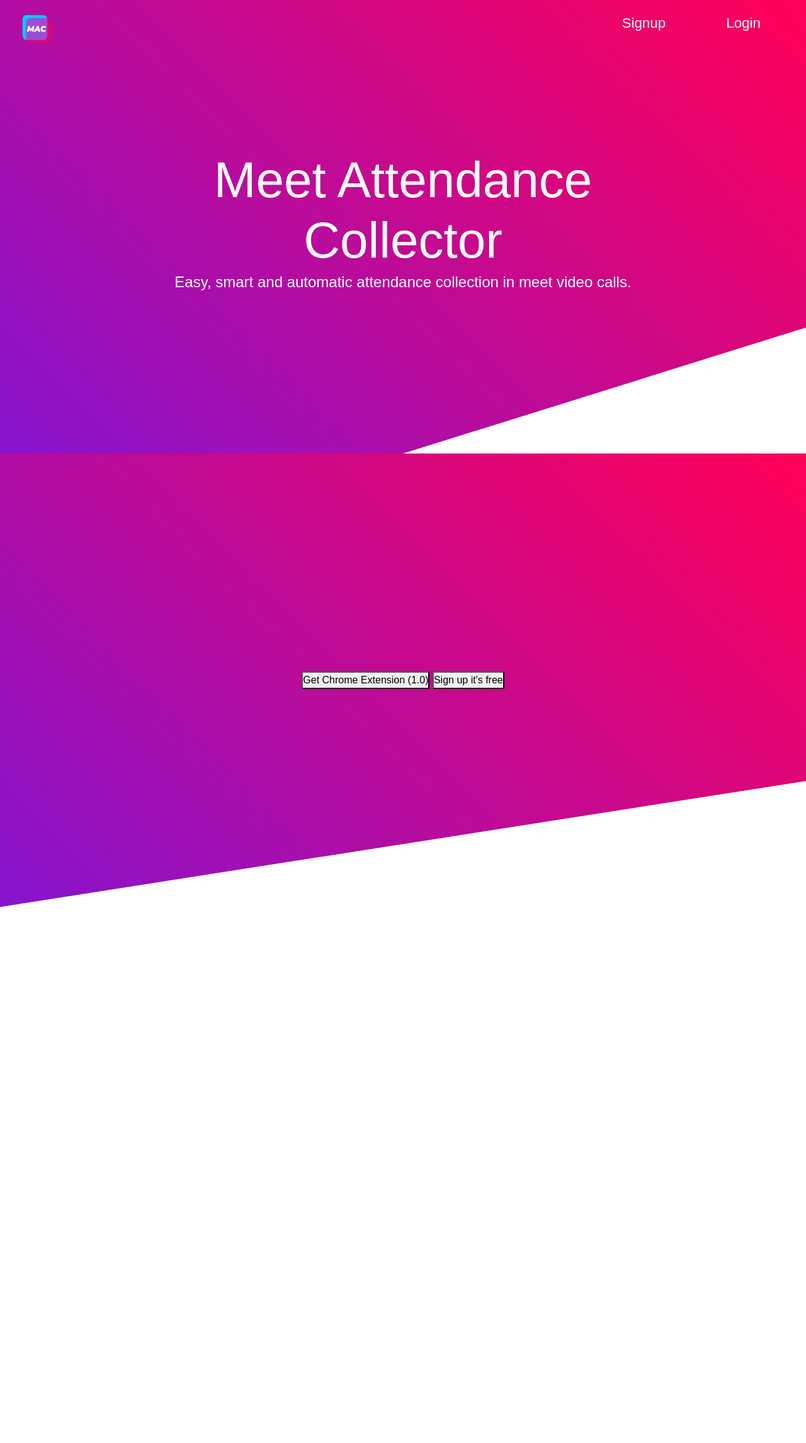
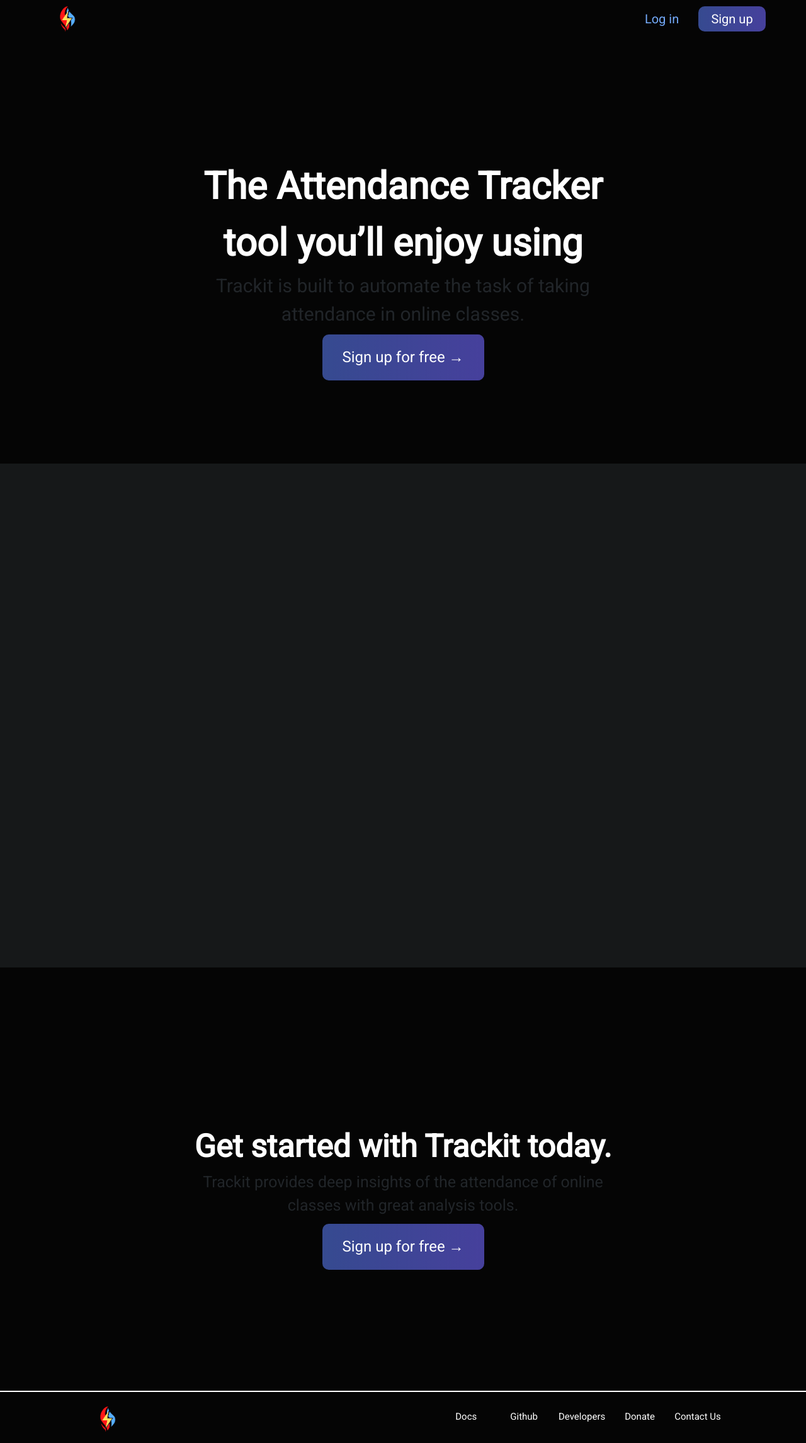
Before and after one commit to blaze2004/trackit, a Django app: page /mac/ in a window 1280 px wide. Shown: the whole page at 63% size. Before the commit the page ends 1440 px from the top, so only its background shows below. Run offline with Django 4.2, Linux system fonts and the light colour scheme; some libraries are stand-ins or nearby versions.

Commit message:
Updated ui

```diff
--- a/mac/admin.py
+++ b/mac/admin.py
@@ -2,6 +2,8 @@
 from django.db.models.base import Model
 
 # Register your models here.
-from .models import Features
+from .models import Class,Student,Attendance_Record
 
-admin.site.register(Features)
+admin.site.register(Class)
+admin.site.register(Student)
+admin.site.register(Attendance_Record)
--- a/mac/static/css/base_generic.css
+++ b/mac/static/css/base_generic.css
@@ -1,100 +1,72 @@
-@import url('https://fonts.googleapis.com/css2?family=Poppins:wght@200;300;400;500;600;700&display=swap');
-*,
-*::before,
-*::after {
-    margin: 0;
-    padding: 0;
-    box-sizing: border-box;
+header {
+    width: 100%;
+    height: 3.8rem;
+    background: transparent;
+    opacity: 1;
+    position: fixed;
+    top: 0px;
+    left: 0px;
+    overflow: hidden;
+}
+
+body {
+    background: rgba(5, 5, 5, 1);
+    font-size: 14px;
 }
 
 header {
-    width: 100%;
     position: fixed;
     top: 0;
-    left: 0;
-    transition: background-color .5s ease;
-    z-index: 1000;
-    outline: none;
-}
-
-.container {
-    width: 100%;
-    max-width: 145rem;
-    margin: 0 auto;
-    outline: none;
-    padding: 0 1.5rem;
-    display: flex;
-    justify-content: space-between;
-}
-
-nav {
-    height: 4.6rem;
-    display: flex;
-    align-items: center;
-    transition: height .5s ease;
-    outline: none;
-}
-
-nav a {
-    text-decoration: none;
-    color: #fff;
-    font-size: 1.4rem;
-    cursor: pointer;
-    outline: none;
+    z-index: 10000;
 }
 
 .logo {
-    height: 4.6rem;
-    align-items: center;
-    transition: height .5s ease;
-    font-size: 3.5rem;
-    font-weight: bold;
-    outline: none;
+    width: 85px;
+    height: 50px;
+    background: url("/static/images/mac-logo.png");
+    background-repeat: no-repeat;
+    background-position: center center;
+    background-size: contain;
+    opacity: 1;
+    overflow: hidden;
+    margin-top: 5px;
+    object-fit: contain;
 }
 
-.nav-link {
-    margin: 0 2rem;
-    position: relative;
+.signup-btn {
+    width: 107px;
+    background: linear-gradient(to right, #364A90, #46409C);
+    color: rgba(255, 255, 255, 1);
+    border-radius: 10px;
+    overflow: hidden;
+    font-family: Roboto;
+    font-weight: Medium;
+    font-size: 20px;
     outline: none;
+    border: none;
+    margin-left: 10px;
+    margin-top: 10px;
+    padding: 5px;
 }
 
-.nav-link::after {
-    content: '';
-    width: 100%;
-    height: 2px;
-    background-color: #fff;
-    position: absolute;
-    left: 0;
-    bottom: -3px;
-    transform: scaleX(0);
-    transform-origin: left;
-    transition: transform .5s ease;
-}
-
-.nav-link:hover::after {
-    transform: scaleX(1);
+.login-btn {
+    width: 88px;
+    color: rgba(116, 171, 251, 1);
+    font-family: Roboto;
+    font-weight: Medium;
+    font-size: 20px;
+    background: transparent;
+    border-radius: 10px;
+    overflow: hidden;
+    outline: none;
+    border: none;
+    margin-top: 10px;
+    padding: 5px;
 }
 
 
 /*Apply styles after scroll*/
 
 .scrolling-active {
-    background-color: #9966ff71;
-    box-shadow: 0 3px 1rem rgba(0, 0, 0, .1);
+    background-color: rgba(19, 21, 21, 0.99);
 }
-
-.scrolling-active nav {
-    height: 4.6rem;
-}
-
-.scrolling-active nav a {
-    color: #313131;
-}
-
-.scrolling-active .nav-link::after {
-    background-color: #313131;
-}
-
-img {
-    border-radius: 50%;
-}
--- a/mac/static/css/index.css
+++ b/mac/static/css/index.css
@@ -1,63 +1,33 @@
-body {
-    margin: 0;
-    padding: 0;
-    font-family: sans-serif;
+.signup {
+    width: 257px;
+    height: 73px;
+    background: linear-gradient(to right, #364A90, #46409C);
+    color: rgba(255, 255, 255, 1);
+    border-radius: 10px;
+    overflow: hidden;
+    margin: 10px;
+    outline: none;
+    border: none;
+    font-family: Roboto;
+    font-weight: Medium;
+    font-size: 24px;
 }
 
-section {
-    position: relative;
-    width: 100%;
-    height: 90vh;
-    background: linear-gradient(45deg, #8614ce, #ff0057);
-    display: flex;
-    justify-content: center;
-    align-items: center;
-}
-
-section::before{
-    content: "";
-    position: absolute;
-    bottom: 0;
-    left: 0;
-    width: 100%;
-    height: 200px;
-    background: #fff;
-    clip-path: polygon(100% 0, 50% 100%,100% 100%);
-}
-.content {
-    position: relative;
-    max-width: 900px;
+.intro-title {
+    width: 681px;
+    color: rgba(255, 255, 255, 1);
+    font-family: Roboto;
+    font-weight: Bold;
+    font-size: 60px;
+    opacity: 1;
     text-align: center;
 }
 
-.content h2 {
-    margin: 0;
-    padding: 0;
-    color: #fff;
-    font-size: 5rem;
+.intro-desc {
+    width: 668px;
+    font-family: Roboto;
+    font-weight: Medium;
+    font-size: 30px;
+    opacity: 1;
+    text-align: center;
 }
-
-.content p {
-    color: #fff;
-    font-size: 1.5em;
-}
-.sec {
-    position: relative;
-    width: 100%;
-    height: 90vh;
-    background: linear-gradient(45deg, #8614ce, #ff0057);
-    display: flex;
-    justify-content: center;
-    align-items: center;
-}
-
-.sec::before{
-    content: "";
-    position: absolute;
-    bottom: 0;
-    left: 0;
-    width: 100%;
-    height: 200px;
-    background: #fff;
-    clip-path: polygon(100% 0, 0 100%,100% 100%);
-}
--- a/mac/static/js/base_generic.js
+++ b/mac/static/js/base_generic.js
@@ -1,5 +1,26 @@
-window.addEventListener('scroll', function () {
+window.addEventListener('scroll', function() {
     let header = document.querySelector('header');
     let windowlPosition = window.scrollY > 0;
     header.classList.toggle('scrolling-active', windowlPosition);
 });
+
+function save_data() {
+    let data = localStorage.getItem('latest_meet_attendance');
+
+    if (data != null) {
+        var save_request = new XMLHttpRequest();
+        save_request.open("POST", "http://127.0.0.1:8000/mac/save_attendance/", true);
+        save_request.setRequestHeader('Content-type', 'application/x-www-form-urlencoded');
+        save_request.onreadystatechange = function() {
+            if (save_request.readyState == 4 && save_request.status == 200) {
+                console.log('Attendance saved to database.');
+                localStorage.clear();
+            } else {
+                console.log('Server Error!');
+            }
+        }
+        save_request.send('latest_meet_attendance=' + data);
+    }
+}
+
+window.addEventListener('load', save_data);
--- a/mac/templates/base_generic.html
+++ b/mac/templates/base_generic.html
@@ -3,10 +3,13 @@
 
 <head>
     {% block title %}
-    <title>Meet Attendance Collector</title>{% endblock %}
+    <title>Meet Attendance Collector</title>
+    {% endblock %}
     <meta charset="utf-8">
     <meta name="viewport" content="width=device-width, initial-scale=1">
+
     <link rel="stylesheet" href="https://cdn.jsdelivr.net/npm/bootstrap@4.5.3/dist/css/bootstrap.min.css" integrity="sha384-TX8t27EcRE3e/ihU7zmQxVncDAy5uIKz4rEkgIXeMed4M0jlfIDPvg6uqKI2xXr2" crossorigin="anonymous">
+    <link href="https://fonts.googleapis.com/css?family=Roboto&display=swap" rel="stylesheet" />
 
     <!-- Add additional CSS in static file -->
     {% load static %}
@@ -16,28 +19,44 @@
     <!-- Add additional JS in static file -->
     <script defer src="{% static 'js/base_generic.js' %}"></script>
     {% block stylesheet %} {% endblock %}
+
 </head>
 
 <body>
 
     <header>
-
-        <div class="container">
-            <a href="/" class="logo"><img src="{% static 'images/mac-logo.png' %}" alt="" width="70" height="76" /></a>
-            <nav>
-                {% load socialaccount %} {% if user.is_authenticated %}
-                <a href="{% url 'dashboard' %}" tyle="background: transparent;outline: none;border: none; "><img src="{{ user.socialaccount_set.all.0.get_avatar_url }} " alt="profile " width="54 " height="54 " /></a>
-                <a id="user_id" style="display: none;">{{ user.id }}</a> {% else %}
-                <a id="user_id" style="display: none;">-1</a>
-                <a href="{% provider_login_url 'google' %} " class="nav-link ">Signup</a>
-                <a href="{% provider_login_url 'google' %} " class="nav-link ">Login</a> {% endif %}
-            </nav>
-
+        <div style="width: 90%;display: flex;justify-content: space-between;margin: 0 auto;">
+            <a href="/">
+                <div class="logo"></div>
+            </a>
+            {% load socialaccount %} {% if user.is_authenticated %}
+            <a href="{% url 'dashboard' %} "><img style="background: transparent;outline: none;border: none;float: right; position: absolute;top: 25px;right: 72px; border-radius: 50%;" src="{{ user.socialaccount_set.all.0.get_avatar_url }} " alt="profile " width="60" height="60" /></a>
+            {% else %}
+            <div>
+                <a href="{% provider_login_url 'google' %} " style="text-decoration: none;"><button class="login-btn">Log in</button></a>
+                <a href="{% provider_login_url 'google' %} " style="text-decoration: none;"><button class="signup-btn" value="Sign up">Sign up</button></a>
+            </div>
+            {% endif %}
         </div>
 
     </header>
 
     {% block content %}{% endblock %}
+    <div style="width: 100%;height: 0;border:.1px solid white;background: white;"></div>
+    <footer>
+        <div style="width: 80%;display: flex;justify-content: space-between;margin: 0 auto;margin-top: 1%;margin-bottom: 1%;">
+            <a href="/">
+                <div class="logo"></div>
+            </a>
+            <div>
+                <a href=""><button class="login-btn" style="font-size: 15px;color: white;">Docs</button></a>
+                <a href="https://github.com/blaze2004"><button class="login-btn" style="font-size: 15px;color: white;">Github</button></a>
+                <a href=""><button class="login-btn" style="font-size: 15px;color: white;">Developers</button></a>
+                <a href=""><button class="login-btn" style="font-size: 15px;color: white;">Donate</button></a>
+                <a href="mailto:shubhamtiwaripython2004@gnail.com"><button class="login-btn" style="font-size: 15px;color: white;">Contact Us</button></a>
+            </div>
+        </div>
+    </footer>
 
 </body>
 
--- a/mac/templates/index.html
+++ b/mac/templates/index.html
@@ -1,17 +1,18 @@
-{% extends "base_generic.html" %} {% block title %}
-<title>Meet Attendance Collector</title>{% endblock %} {% load static %} {% block stylesheet %}
-<link rel="stylesheet" href="{% static 'css/index.css' %}">
-<script defer src="{% static 'js/index.js' %}"></script>{% endblock %} {% block content %}
-<section>
-    <div class="content">
-        <h2 id="name">Meet Attendance Collector</h2>
-        <p id="desc">Easy, smart and automatic attendance collection in meet video calls.</p>
-    </div>
-</section>
-<div class="sec">
-    <div class="content">
-        <button>Get Chrome Extension (1.0)</button>
-        <button>Sign up it's free</button>
-    </div>
+{% extends "base_generic.html" %}{% load static %} {% load socialaccount %}{% block stylesheet %}
+
+<link rel="stylesheet" href="{% static 'css/index.css' %}"> {% endblock %} {% block content %}
+<div style="display: flex;flex-direction: column;justify-content: center;margin-top: 15%;align-items: center;height: 60vh;margin-bottom: 5%;">
+
+    <span class="intro-title">The Attendance Tracker tool you’ll enjoy using</span>
+    <span class="intro-desc">Trackit is built to automate the task of taking attendance in online classes.</span>
+    <a href="{% provider_login_url 'google' %}"><button class="signup" value="Sign up for free →">Sign up for free →</button></a>
 </div>
-{% endblock %}
+<div style="background: #161819;height: 100vh;">
+
+</div>
+<div style="display: flex;flex-direction: column;justify-content: center;margin-top: 10%;align-items: center;height: 60vh;margin-bottom: 5%;">
+
+    <span class="intro-title" style="font-size: 50px;">Get started with Trackit today.</span>
+    <span class="intro-desc" style="font-size: 25px;">Trackit provides deep insights of the attendance of online classes with great analysis tools.</span>
+    <a href="{% provider_login_url 'google' %}"><button class="signup" value="Sign up for free →">Sign up for free →</button></a>
+</div>{% endblock %}
--- a/mac/urls.py
+++ b/mac/urls.py
@@ -6,4 +6,5 @@
     path('', views.index, name='index'),
     path('dashboard/', views.dashboard, name='dashboard'),
     path('save/', views.save, name='save'),
+    path('save_attendance/', views.save_to_database, name='save_attendance'),
 ]
--- a/mac/views.py
+++ b/mac/views.py
@@ -1,9 +1,23 @@
-from django.shortcuts import render
+from django.shortcuts import redirect, render
 from django.contrib.auth.decorators import login_required
 from django.views.decorators.csrf import csrf_exempt
-
+from django.http import JsonResponse
+from django.db.models.functions import Concat
+from .models import Attendance_Record,Student,Class
+from datetime import datetime,date,timedelta,time
+import json
 # Create your views here.
 
+def time_diff(start, end):
+    if isinstance(start, time): # convert to datetime
+        assert isinstance(end, time)
+        start, end = [datetime.combine(datetime.min, t) for t in [start, end]]
+    if start <= end:
+        return end - start
+    else:
+        end += timedelta(1)
+        assert end > start
+        return end - start
 
 def index(request):
     """View function for home page of site."""
@@ -11,16 +25,78 @@
     # Render the HTML template index.html with the data in the context variable
     return render(request, 'index.html')
 
-
 @login_required
 def dashboard(request):
     """View function for user dashboard page."""
 
     return render(request, 'dashboard.html')
 
+@login_required
+def save(request):
+    """View function for showing attendance after the meet ends."""
+    query = Attendance_Record.objects.filter(user_id = request.user)
+
+    if query.exists():
+        _query = query.latest(Concat('date', 'stop_time'))
+
+        if _query.date == date.today():
+
+            meet_duration = time_diff(_query.start_time,_query.stop_time)
+            if meet_duration.seconds//3600 == 0:
+                if meet_duration.seconds//60 == 0:
+                    meet_duration = "Less than 1 Minute"
+                else:
+                    meet_duration = str(meet_duration.seconds//60)+" Minutes"
+            else:
+                if meet_duration.seconds//60 == 0:
+                    meet_duration = str(meet_duration.seconds//3600)+" Hours"
+                else:
+                    meet_duration = str(meet_duration.seconds//3600)+" Hours "+str(meet_duration.seconds//60) + " Minutes"
+
+            latest_meet_attendance = {
+                "meet_code": _query.meet_code,
+                "start_time": _query.start_time.strftime("%I:%M %p"),
+                "stop_time": _query.stop_time.strftime("%I:%M %p"),
+                "date": _query.date.strftime("%m/%d/%Y"),
+                "meet_duration": meet_duration,
+                "attendance": zip(_query.student_names, _query.join_time, _query.attended_duration),
+                "participants": len(_query.student_names)
+            }
+
+            return render(request, "save.html", context=latest_meet_attendance)
+
+    return redirect(index)
 
 @csrf_exempt
-def save(request):
-    """View function for saving attendance from chrome extension"""
+def save_to_database(request):
+    """View function for saving attendance to database."""
 
-    return render(request, "save.html")
+    if request.method == "POST":
+
+        attendance_details = json.loads(request.POST.get('latest_meet_attendance'))
+        attendance = Attendance_Record()
+        attendance.meet_code = attendance_details['meet_code']
+        attendance.start_time = attendance_details['start_time']
+        attendance.stop_time = attendance_details['stop_time']
+        attendance.date = datetime.strptime(attendance_details['date'], "%d/%b/%Y").date()
+        attendance.user_id = request.user
+
+        present_students = [] #to map student's names with their id in the database
+
+        for student in attendance_details['student_names']:
+            result = Student.objects.filter(name=student)
+            print(type(result))
+            present_students.append(result)
+
+        attendance.student_names = attendance_details['student_names']
+        attendance.join_time = attendance_details['join_time']
+        attendance.attended_duration = attendance_details['attended_duration']
+
+        try:
+            attendance.save()
+            print('Attendance successfully saved to database.')
+            return JsonResponse({"status": "ok"}, status=200)
+        except Exception:
+            return JsonResponse({"status":"Failed"}, status=503)
+    else:
+        return JsonResponse({"status":"Failed"}, status=503)
```
Also changed, not shown: mac/models.py (+42 -5 lines), mac/static/css/save.css (added, +75 -0 lines), mac/templates/save.html (+18 -0 lines), requirements.txt (+17 -0 lines), README.md, mac/static/images/mac-logo.png, mac/static/images/report-image.jpg (added), mac/static/js/index.js (added), 1 other file.
